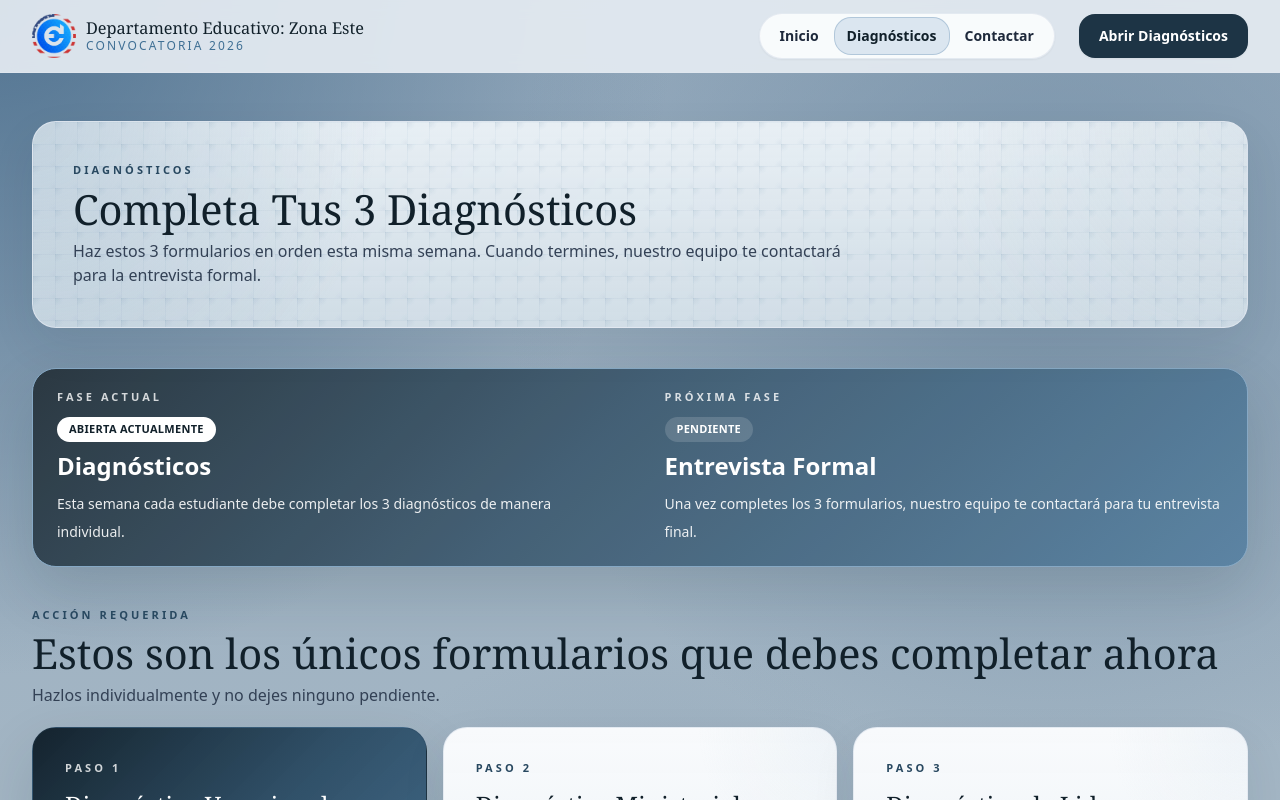
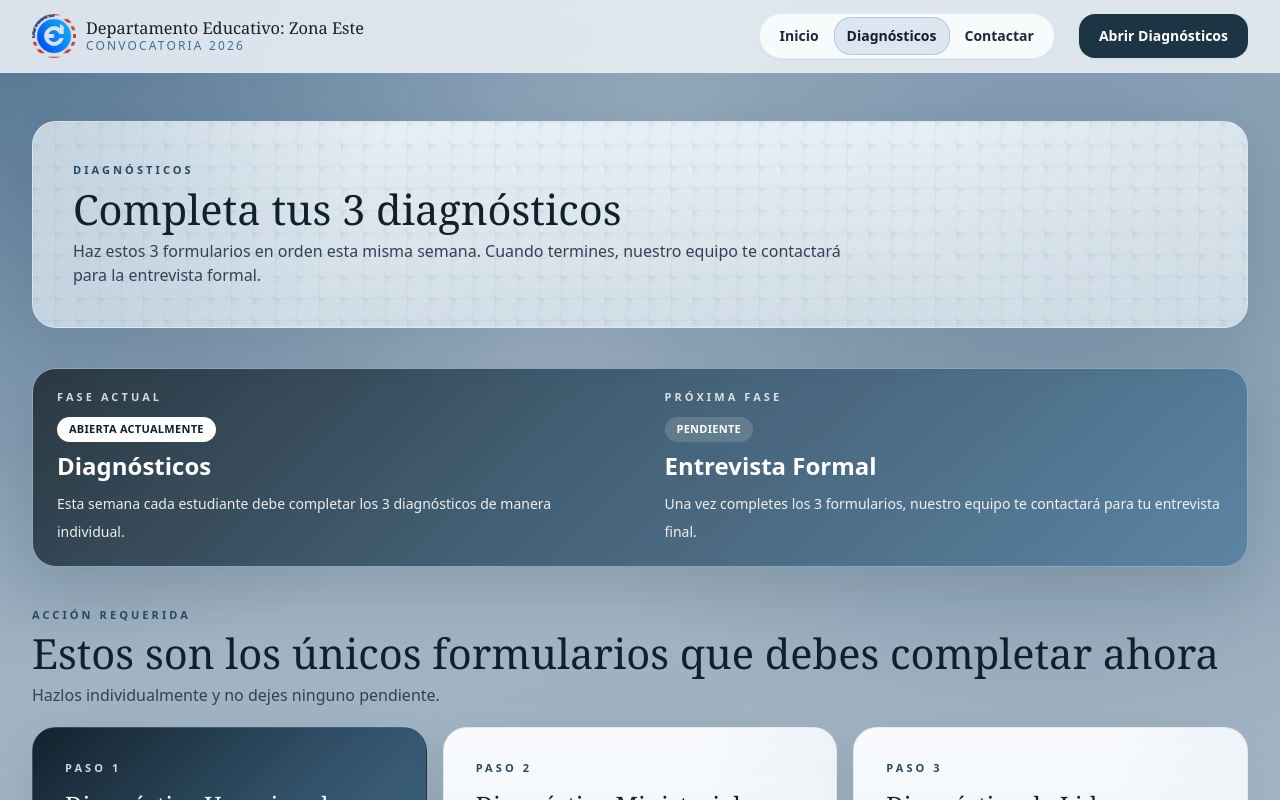
Before and after one commit to eliudguevarajr-hash/curso-zona-este-os, a Next.js app: page /inscripcion in a window 1280 px wide. Shown: the top 800 px of the page. Built offline with nearby package versions, Linux system fonts and the light colour scheme.

Commit message:
Diagnostic Mode_V2

```diff
--- a/app/inscripcion/page.tsx
+++ b/app/inscripcion/page.tsx
@@ -33,7 +33,7 @@ export default function InscripcionPage() {
   return (
     <PageShell
       eyebrow="Diagnósticos"
-      title="Completa Tus 3 Diagnósticos"
+      title="Completa tus 3 diagnósticos"
       description="Haz estos 3 formularios en orden esta misma semana. Cuando termines, nuestro equipo te contactará para la entrevista formal."
     >
       <ProcessStatusBanner />
```
